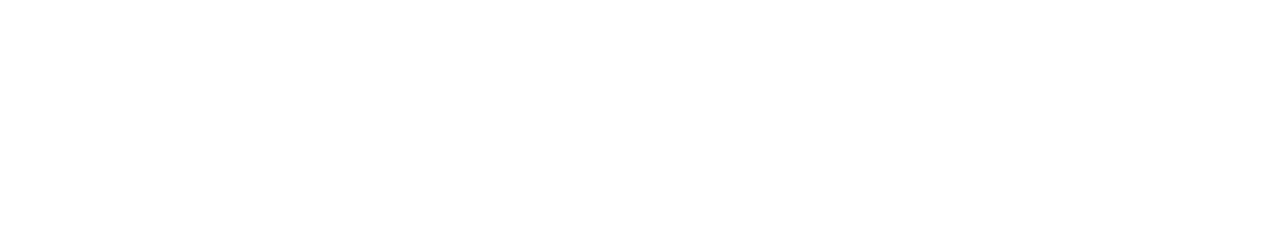
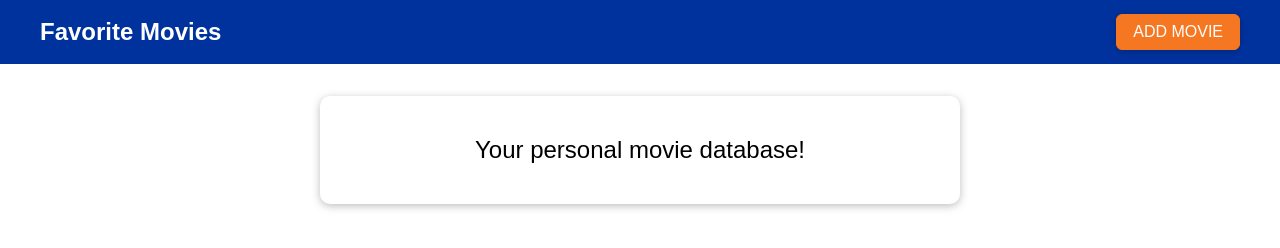
Before and after one commit to FeryLuc/Favorite-Movie, a plain HTML site: page index.html in a window 1280 px wide. Drawn offline with Linux system fonts and the light colour scheme.

Commit message:
add header and main structure

```diff
--- a/assets/styles/app.css
+++ b/assets/styles/app.css
@@ -0,0 +1,75 @@
+* {
+    box-sizing: border-box;
+}
+
+html {
+    font-family: sans-serif;
+}
+
+body {
+    margin: 0;
+}
+
+button:focus {
+    outline: none;
+}
+
+header {
+    width: 100%;
+    height: 4rem;
+    display: flex;
+    justify-content: space-between;
+    align-items: center;
+    padding: 0 2.5rem;
+    background: #00329e;
+}
+
+header h1 {
+    margin: 0;
+    color: white;
+    font-size: 1.5rem;
+}
+
+header button {
+    font: inherit;
+    padding: 0.5rem 1rem;
+    background: #f67722;
+    border: 1px solid #f67722;
+    color: white;
+    border-radius: 6px;
+    box-shadow: 0 1px 8px rgba(0, 0, 0, 0.26);
+    cursor: pointer;
+}
+
+header button:hover,
+header button:active {
+    background: #f3cc4b;
+    border-color: #f3cc4b;
+    color: #995200;
+}
+
+.card {
+    background: white;
+    border-radius: 10px;
+    box-shadow: 0 2px 8px rgba(0, 0, 0, 0.26);
+}
+
+#entry-text {
+    width: 40rem;
+    margin: 2rem auto;
+    max-width: 80%;
+    padding: 1rem;
+}
+
+#entry-text p {
+    font-size: 1.5rem;
+    text-align: center;
+}
+
+#movie-list {
+    list-style: none;
+    width: 40rem;
+    max-width: 90%;
+    margin: 1rem auto;
+    padding: 0;
+}
--- a/index.html
+++ b/index.html
@@ -3,9 +3,21 @@
 <head>
     <meta charset="UTF-8">
     <meta name="viewport" content="width=device-width, initial-scale=1.0">
+    <link rel="stylesheet" href="./assets/styles/app.css">
+    <script src="./assets/scripts/app.js" defer></script>
     <title>Favorite Movies</title>
 </head>
 <body>
+    <header>
+        <h1>Favorite Movies</h1>
+        <button>ADD MOVIE</button>
+    </header>
 
+    <main>
+        <section id="entry-text" class="card">
+          <p>Your personal movie database!</p>
+        </section>
+        <ul id="movie-list"></ul>
+    </main>
 </body>
 </html>
```
